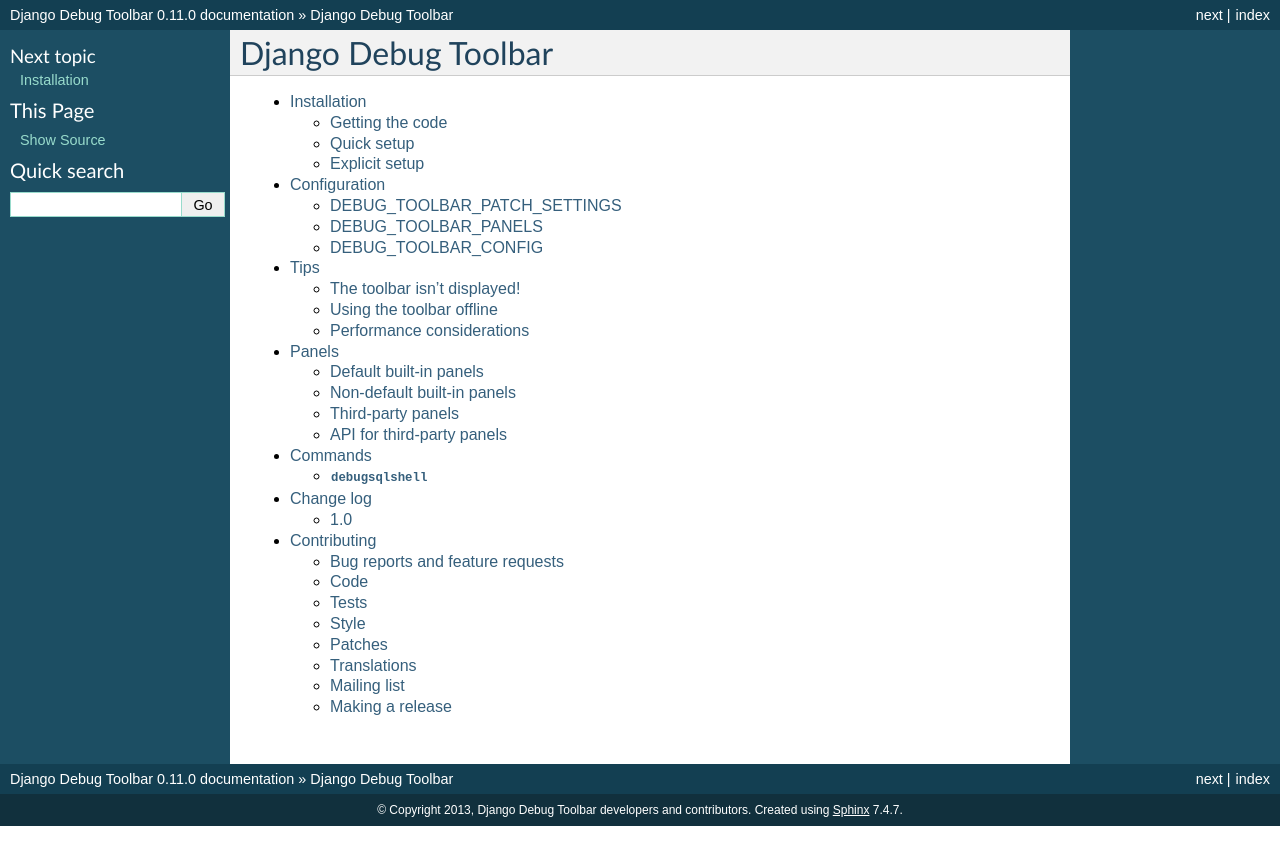
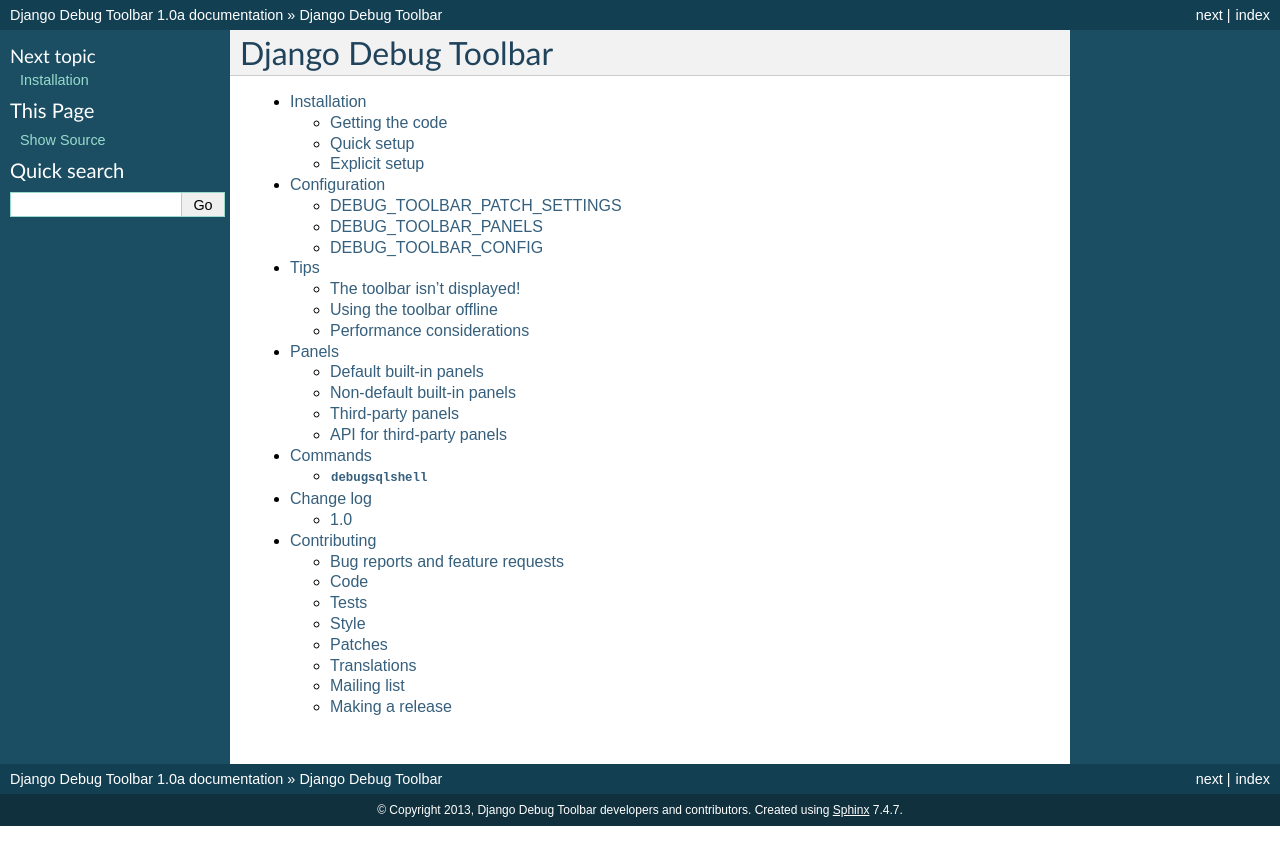
Before and after one commit to jazzband/django-debug-toolbar, a Sphinx documentation site: the page built from docs/index.rst, in a window 1280 px wide. Shown: the top 865 px of the page. Built offline with Sphinx 7.4.7, drawn with Linux system fonts in a browser that asks for light colours.

Commit message:
Bump version numbers for 1.0 alpha.

```diff
--- a/README.rst
+++ b/README.rst
@@ -19,8 +19,8 @@
 In addition to the built-in panels, a number of third-party panels are
 contributed by the community.
 
-The current version of the Debug Toolbar is 0.11.0. It works on Django 1.4,
-1.5 and 1.6.
+The current version of the Debug Toolbar is 1.0. It works on Django 1.4, 1.5
+and 1.6.
 
 If you're using Django 1.4, you will need Django ≥ 1.4.2 and Python ≥ 2.6.5.
 If you're using Django 1.5 or 1.6, there aren't any restrictions.
--- a/docs/conf.py
+++ b/docs/conf.py
@@ -57,9 +57,9 @@
 # built documents.
 #
 # The short X.Y version.
-version = '0.10'
+version = '1.0'
 # The full version, including alpha/beta/rc tags.
-release = '0.11.0'
+release = '1.0a'
 
 # The language for content autogenerated by Sphinx. Refer to documentation
 # for a list of supported languages.
--- a/setup.py
+++ b/setup.py
@@ -2,7 +2,7 @@
 
 setup(
     name='django-debug-toolbar',
-    version='0.11.0',
+    version='1.0a',
     description='A configurable set of panels that display various debug '
                 'information about the current request/response.',
     long_description=open('README.rst').read(),
```
